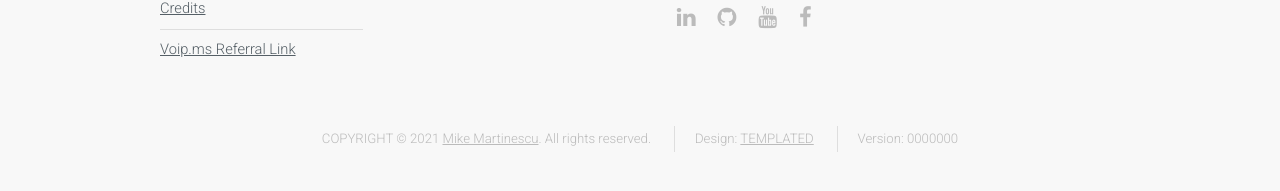
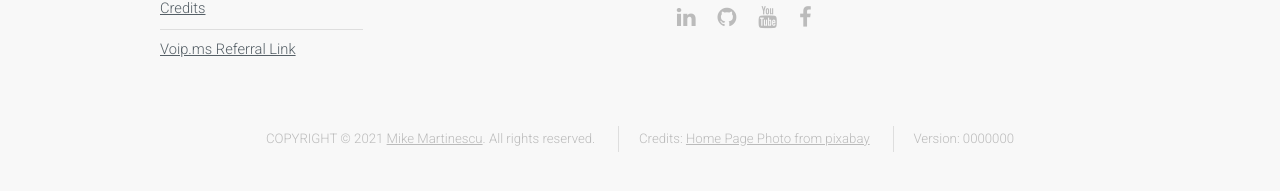
Before and after one commit to mikeym88/mikeym88.github.io, a Jekyll site: the page built from donation_success.html, in a window 1280 px wide. Shown: the part 409-600 px from the top of the page. Built offline with Jekyll 4.4.1, drawn with Linux system fonts in a browser that asks for light colours.

Commit message:
Update website footer

```diff
--- a/_layouts/default.html
+++ b/_layouts/default.html
@@ -94,7 +94,7 @@
                 </div>
                 <ul class="copyright">
                     <li>COPYRIGHT &copy; 2021 <a href="{% link credits.html %}">Mike Martinescu</a>. All rights reserved.</li>
-                    <li>Design: <a href="https://templated.co" target="_blank">TEMPLATED</a></li>
+                    <li>Credits: <a href="https://pixabay.com/photos/clouds-cloudscape-cloudy-coast-3801875/" target="_blank">Home Page Photo from pixabay</a></li>
                     {% assign version = site.github.build_revision | slice: 0,7 %}
                     <li>Version: {{ version }}</li>
                 </ul>
```
